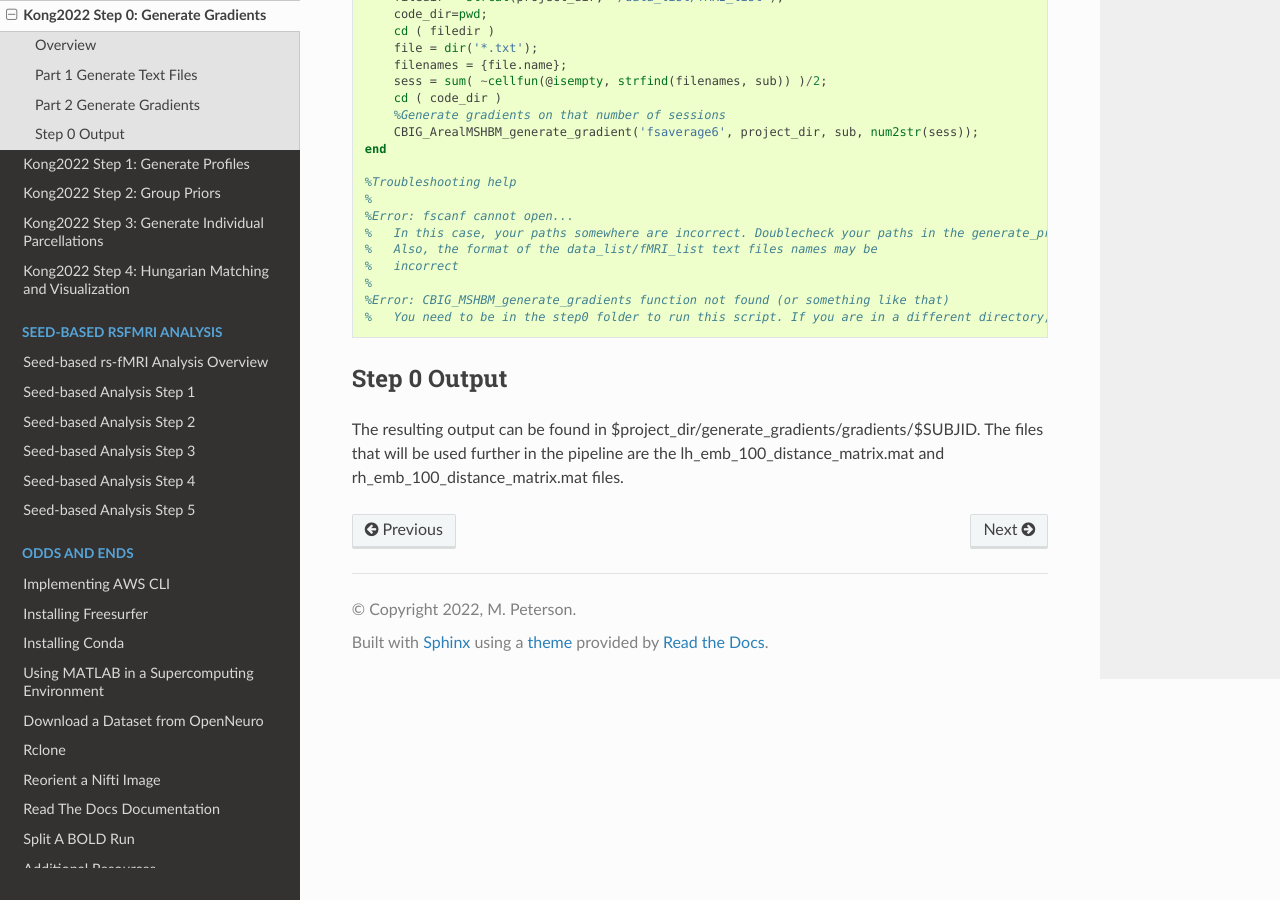
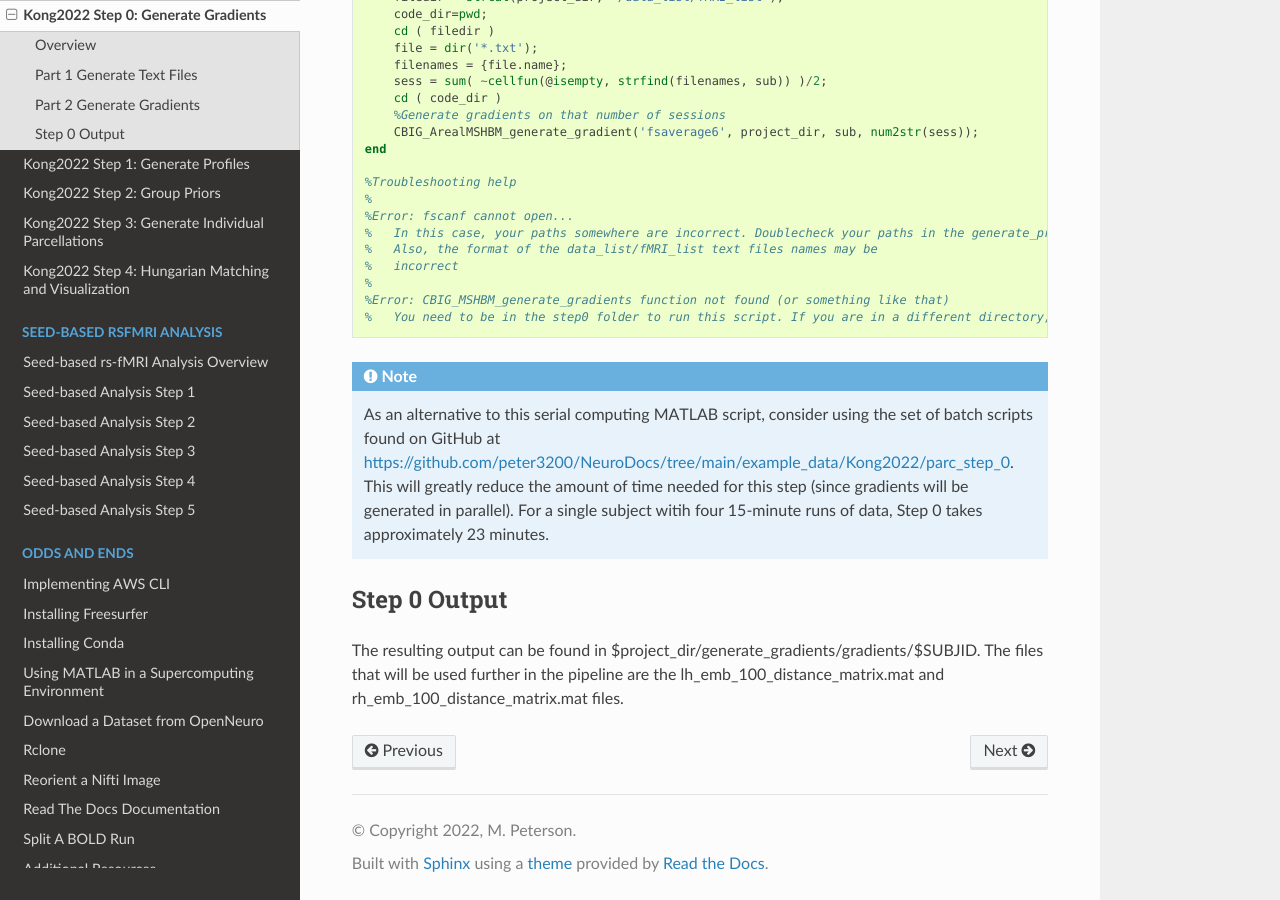
Before and after one commit to peter3200/NeuroDocs, a Sphinx documentation site: the page built from docs/source/kong2022/parc_0.rst, in a window 1280 px wide and 900 px high, scrolled down 4044 px. Built offline with Sphinx 7.4.7 and the Read the Docs theme 2.0.0, drawn with Linux system fonts in a browser that asks for light colours.

Commit message:
Add files via upload

```diff
--- a/docs/source/kong2022/parc_0.rst
+++ b/docs/source/kong2022/parc_0.rst
@@ -238,6 +238,8 @@ After the input text files have been generated, we can go to MATLAB and run the
     %Error: CBIG_MSHBM_generate_gradients function not found (or something like that)
     %	You need to be in the step0 folder to run this script. If you are in a different directory, you will encounter this error.It may help to copy this script over to the script1 directory and then open matlab...
 
+.. note:: As an alternative to this serial computing MATLAB script, consider using the set of batch scripts found on GitHub at https://github.com/peter3200/NeuroDocs/tree/main/example_data/Kong2022/parc_step_0. This will greatly reduce the amount of time needed for this step (since gradients will be generated in parallel). For a single subject witih four 15-minute runs of data, Step 0 takes approximately 23 minutes.
+
 Step 0 Output
 *************
 
```
